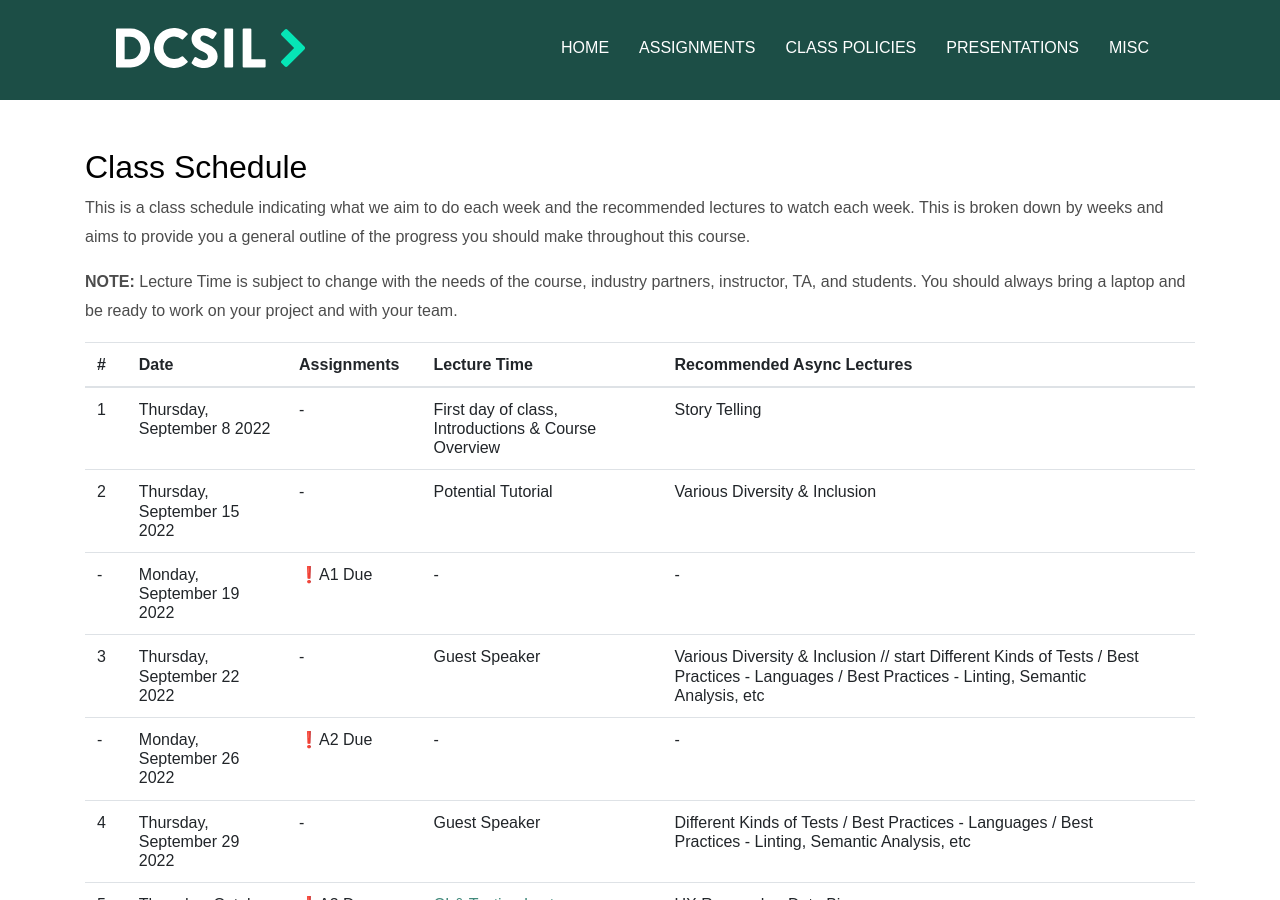
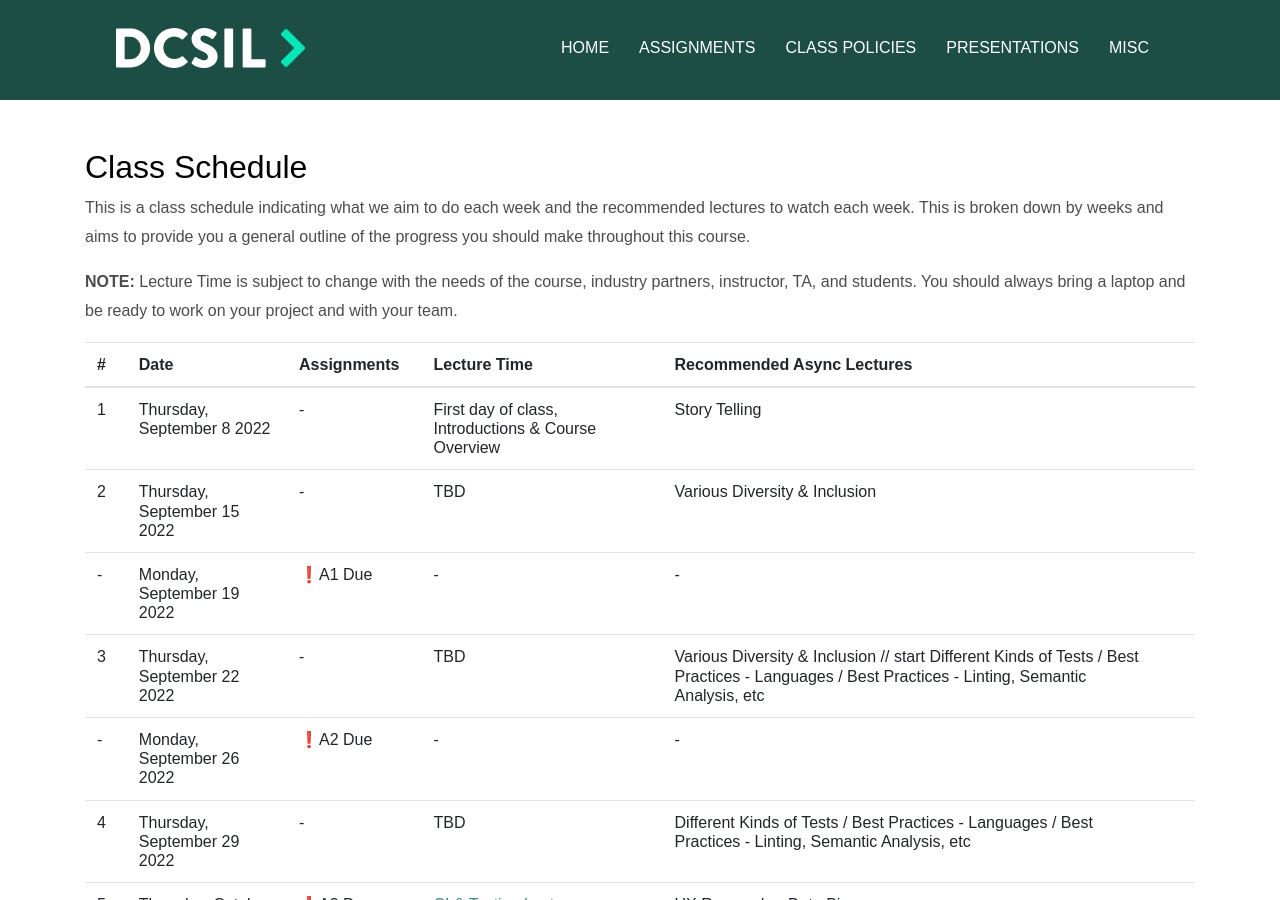
Before and after one commit to dcsil/CSC491, a Jekyll site: the page built from other_pages/schedule.md, in a window 1280 px wide and 900 px high. Built offline with Jekyll 4.4.1, drawn with Linux system fonts in a browser that asks for light colours; our own code applies the rules of GitHub Pages for plain Markdown files.

Commit message:
a few TBD

```diff
--- a/other_pages/schedule.md
+++ b/other_pages/schedule.md
@@ -7,11 +7,11 @@ This is a class schedule indicating what we aim to do each week and the recommen
 | # | Date | Assignments | Lecture Time | Recommended Async Lectures |
 | -- | -- | -- | -- | -- |
 | 1 | Thursday, September 8 2022   | - | First day of class, Introductions & Course Overview | Story Telling |
-| 2 | Thursday, September 15 2022   | - | Potential Tutorial | Various Diversity & Inclusion |
+| 2 | Thursday, September 15 2022   | - | TBD | Various Diversity & Inclusion |
 | - | Monday, September 19 2022   | ❗A1 Due | - | - |
-| 3 | Thursday, September 22 2022   | - | Guest Speaker | Various Diversity & Inclusion // start Different Kinds of Tests / Best Practices - Languages / Best Practices - Linting, Semantic Analysis, etc |
+| 3 | Thursday, September 22 2022   | - | TBD | Various Diversity & Inclusion // start Different Kinds of Tests / Best Practices - Languages / Best Practices - Linting, Semantic Analysis, etc |
 | - | Monday, September 26 2022   | ❗A2 Due | - | - |
-| 4 | Thursday, September 29 2022   | - | Guest Speaker | Different Kinds of Tests / Best Practices - Languages / Best Practices - Linting, Semantic Analysis, etc |
+| 4 | Thursday, September 29 2022   | - | TBD | Different Kinds of Tests / Best Practices - Languages / Best Practices - Linting, Semantic Analysis, etc |
 | 5 | Thursday, October 6 2022  | ❗A3 Due | [CI & Testing Lecture](https://csc491.dcsil.ca/presentations/output/ci/index.html#0) | UX Research + Data Bias |
 | 6 | Thursday, October 13 2022  | ❗A6 Demo (1/4) | Work in Class | Infrastructure, Prod Eng, Production, etc |
 | 7 | Thursday, October 20 2022  | ❗A4 Due  | Tutorial w/ TA | - |
```
